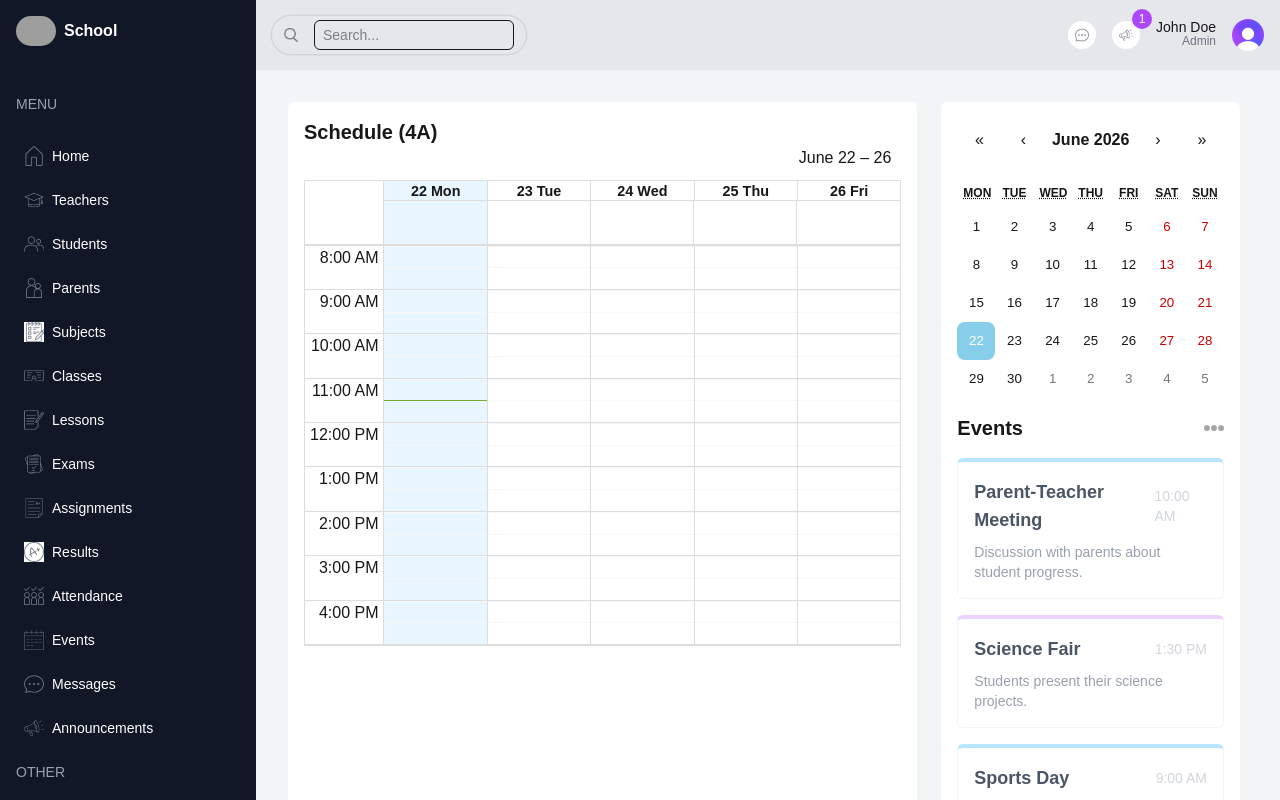
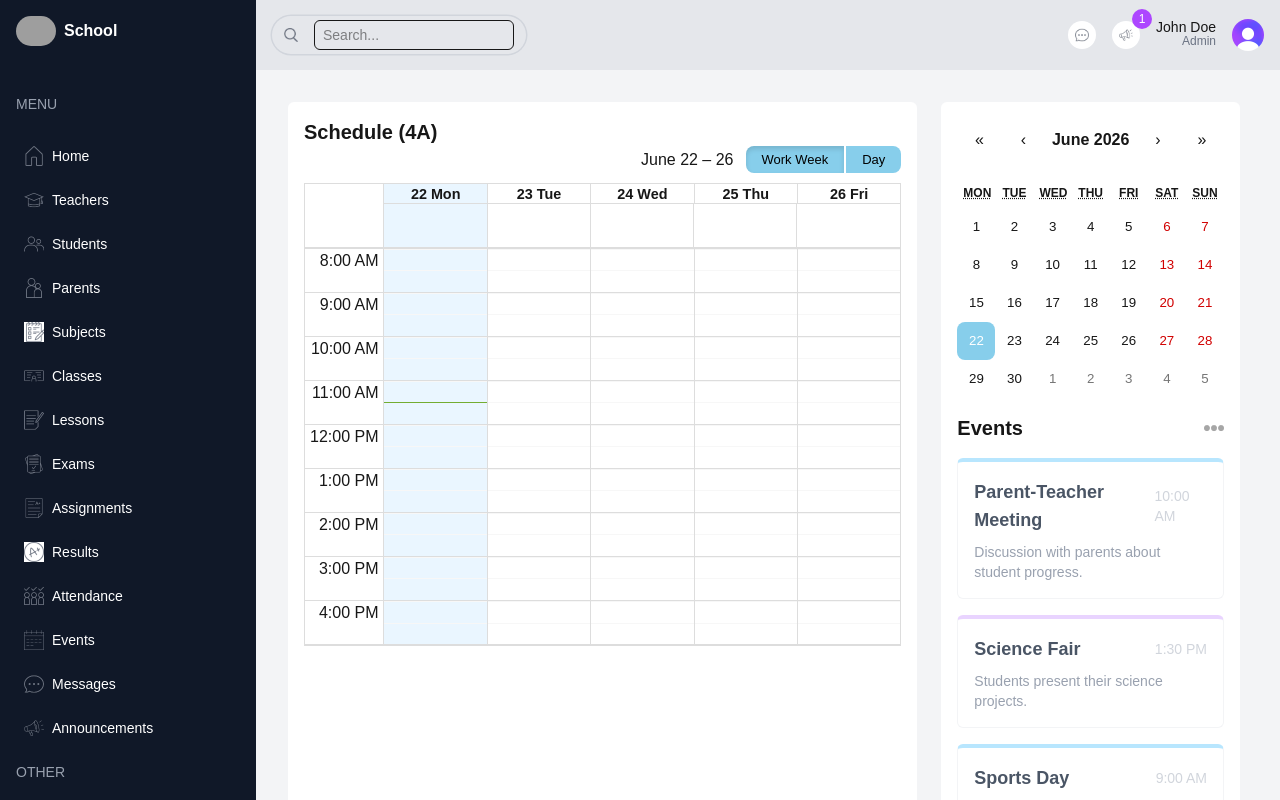
Before and after one commit to rumachoudhury/school-management-dashboard, a Next.js app: page /student in a window 1280 px wide. Shown: the top 800 px of the page. Built offline with nearby package versions, Linux system fonts and the light colour scheme; grey boxes are pictures that could not be loaded.

Commit message:
Updated style

```diff
--- a/src/app/globals.css
+++ b/src/app/globals.css
@@ -50,13 +50,14 @@ body {
 }
 
 .rbc-btn-group:last-child {
-  display: none !important;
   font-size: 13px !important;
 }
 
 .rbc-btn-group:last-child button {
   border: none !important;
-  background: none !important;
+  background: skyblue !important;
   color: #000 !important;
   font-size: 13px !important;
+  margin-left: 2px;
+  border-radius: 8px;
 }
--- a/src/components/BigCalendar.tsx
+++ b/src/components/BigCalendar.tsx
@@ -22,7 +22,7 @@ const BigCalendar = () => {
       events={calendarEvents}
       startAccessor="start"
       endAccessor="end"
-      views={["work_week", "day", "agenda"]}
+      views={["work_week", "day"]}
       view={view}
       onView={(newView) => setView(newView)}
       min={new Date(2026, 0, 1, 8, 0)}
```
